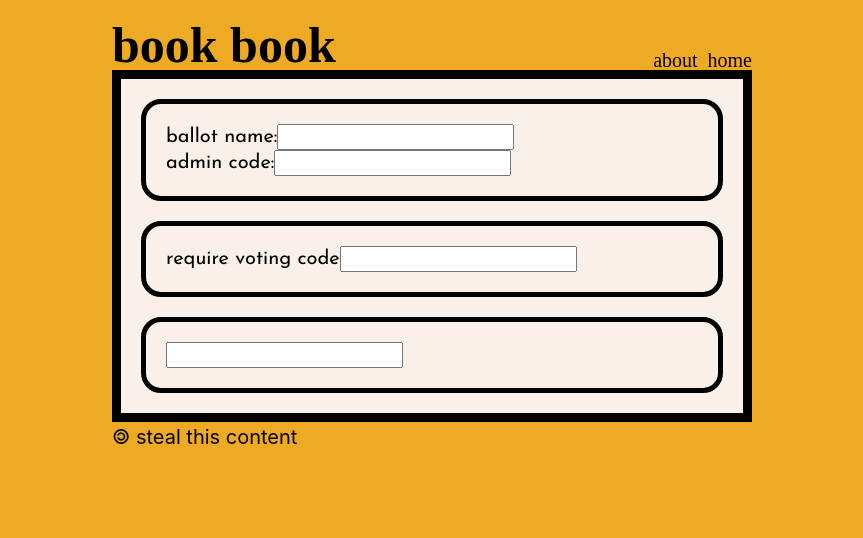
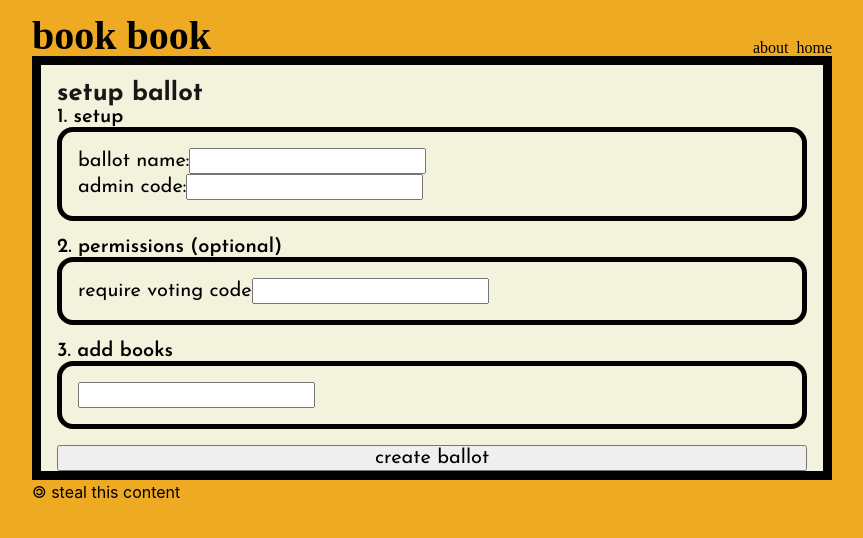
Before and after one commit to openbookbook/bookbook-web, a React app: page /setup in a window 1280 px wide. Shown: the whole page, without its empty margins (208-1071 px from the left). Built offline with nearby package versions, Linux system fonts and the light colour scheme.

Commit message:
implement styling suggestions

```diff
--- a/src/app/-culi.css
+++ /dev/null
@@ -1,115 +0,0 @@
-@import url('https://fonts.googleapis.com/css2?family=Josefin+Sans:ital,wght@0,100;0,200;0,300;0,400;0,500;0,600;0,700;1,100;1,200;1,300;1,400;1,500;1,600;1,700&display=swap');
-
-* {
-  text-transform: lowercase;
-  font-family: "Josefin Sans", sans-serif;
-  box-sizing: border-box;
-  font-size: 20px !important;
-}
-
-h1 {
-  font-size: 2rem;
-  font-weight: 900;
-}
-
-h2 {
-  font-size: 1.8rem;
-  font-weight: 800;
-}
-
-h3 {
-  font-size: 1.6rem;
-  font-weight: 700;
-  opacity: 0.9;
-}
-
-h4 {
-  font-size: 1.4rem;
-  font-weight: 600;
-  opacity: 0.9;
-}
-
-h5 {
-  font-size: 1.2rem;
-  font-weight: 500;
-  opacity: 0.8;
-}
-
-h6 {
-  font-size: 1.1rem;
-  font-weight: 500;
-  opacity: 0.8;
-}
-
-/* .App */
-.App {
-  background-color: #ea2;
-  display: flex !important;
-  flex-direction: column;
-  align-items: center;
-}
-
-.App > * {
-  width: 50%;
-}
-
-.App > main {
-  padding: 1rem;
-  padding-bottom: 0;
-  display: flex;
-  flex-direction: column;
-  border: 9px solid;
-}
-
-/* .Header */
-.Header {
-  padding: 0;
-  margin: 0;
-  margin-top: 1rem;
-  display: flex;
-  align-items: flex-end;
-  justify-content: space-between;
-  border: none;
-}
-
-.Header h1 {
-  font-size: 2.5rem !important;
-}
-
-.Header nav * {
-  margin-left: 0.5rem;
-  text-decoration: none;
-  color: black;
-  font-weight: 500;
-}
-
-/* .Footer */
-.Footer {
-  margin: 0;
-  margin-top: 0.25rem;
-  padding: 0;
-  background: none;
-}
-
-/* .SetupPage */
-.SetupPage form {
-  display: flex;
-  flex-direction: column;
-}
-
-.SetupPage fieldset {
-  margin-bottom: 1rem;
-  display: flex;
-  flex-direction: column;
-  border: 5px solid;
-  border-radius: 1rem;
-  padding: 1rem;
-}
-
-/* .BallotPage */
-.BallotPage > div {
-  margin-bottom: 1rem;
-  border: 5px solid;
-  border-radius: 1rem;
-  padding: 1rem;
-}
--- a/src/app/App.css
+++ b/src/app/App.css
@@ -1,11 +1,27 @@
-@import url('./-culi.css');
+@import url('./common.css');
 
 .App {
   height: 100vh;
-  display: grid;
-  grid-template-rows: auto 1fr auto;
+  background-color: #ea2;
+  display: flex !important;
+  flex-direction: column;
+  align-items: center;
+}
+
+.App > * {
+  width: 50%;
+  min-width: 800px;
+  width: clamp(800px, 50%, 1600px);
+}
+
+.App > main {
+  padding: 1rem;
+  padding-bottom: 0;
+  display: flex;
+  flex-direction: column;
+  border: 9px solid;
 }
 
 main {
-  background: #FAF0EA;
+  background: #f3f3dd;
 }
--- a/src/app/Footer.css
+++ b/src/app/Footer.css
@@ -1,5 +1,6 @@
 .Footer {
-  padding: 5px;
-  font-size: .8rem;
-  background: rgba(0, 0, 0, 0.1);
+  margin: 0;
+  margin-top: 0.25rem;
+  padding: 0;
+  background: none;
 }
--- a/src/app/Header.css
+++ b/src/app/Header.css
@@ -1,10 +1,21 @@
 .Header {
-  padding: 20px;
-  border-bottom: 1px solid lightgray;
   font-family: 'Times New Roman', Times, serif;
+  padding: 0;
+  margin: 0;
+  margin-top: 1rem;
+  display: flex;
+  align-items: flex-end;
+  justify-content: space-between;
+  border: none;
 }
 
-h1 {
-  font-size: 2rem;
-  font-weight: bold;
+.Header h1 {
+  font-size: 2.5rem;
 }
+
+.Header nav * {
+  margin-left: 0.5rem;
+  text-decoration: none;
+  color: black;
+  font-weight: 500;
+}
--- /dev/null
+++ b/src/app/common.css
@@ -0,0 +1,61 @@
+/* this css file is meant for fonts and classes used across all pages */
+@import url('https://fonts.googleapis.com/css2?family=Josefin+Sans:ital,wght@0,100;0,200;0,300;0,400;0,500;0,600;0,700;1,100;1,200;1,300;1,400;1,500;1,600;1,700&display=swap');
+
+.page {
+  display: flex;
+  flex-direction: column;
+}
+
+.panel {
+  margin-bottom: 1rem;
+  border: 5px solid;
+  border-radius: 1rem;
+  padding: 1rem;
+  display: flex;
+  flex-direction: column;
+}
+
+.panel-title {
+  font-weight: 600;
+}
+
+* {
+  text-transform: lowercase;
+  font-family: "Josefin Sans", sans-serif;
+  box-sizing: border-box;
+  font-size: 20px;
+}
+
+h1 {
+  font-size: 2rem;
+  font-weight: 900;
+}
+
+h2 {
+  font-size: 1.8rem;
+  font-weight: 800;
+}
+
+h3 {
+  font-size: 1.6rem;
+  font-weight: 700;
+  opacity: 0.9;
+}
+
+h4 {
+  font-size: 1.4rem;
+  font-weight: 600;
+  opacity: 0.9;
+}
+
+h5 {
+  font-size: 1.2rem;
+  font-weight: 500;
+  opacity: 0.8;
+}
+
+h6 {
+  font-size: 1.1rem;
+  font-weight: 500;
+  opacity: 0.8;
+}
--- a/src/ballot/BallotPage.js
+++ b/src/ballot/BallotPage.js
@@ -30,7 +30,6 @@ const fakeSuggestions = [
 ];
 
 const fakeVotes = [
-
   {
     username: 'daniella',
     ballotId: 1,
@@ -43,9 +42,7 @@ const fakeVotes = [
     id: 456,
     vote: '1 3 2'
   },
-
 ];
-
 
 export default class BallotPage extends Component {
 
@@ -68,11 +65,17 @@ export default class BallotPage extends Component {
 
   render() {
     return (
-      <div className="BallotPage">
+      <div className="BallotPage page">
+        <h3 className="page-title">ballot: blah blah</h3>
+        <span className="panel-title">1. login</span>
         <LoginPanel onAdminInput={this.onAdminInput} />
+        <span className="panel-title">2. vote</span>
         <VotingPanel />
         {/*only load adminpanel if showadmin is true, showadmin is true on if the code is entered*/}
-        {this.state.showAdmin && <AdminPanel />}
+        {this.state.showAdmin && <>
+          <span className="panel-title">3. admin</span>
+          <AdminPanel />
+        </>}
       </div>
     );
   }
@@ -88,7 +91,7 @@ class LoginPanel extends Component {
   render() {
 
     return (
-      <div className="LoginPanel">
+      <div className="LoginPanel panel">
         <form>
           <input placeholder="name" />
           <input placeholder="password" />
@@ -104,7 +107,7 @@ class VotingPanel extends Component {
 
   render() {
     return (
-      <div className="VotingPanel">
+      <div className="VotingPanel panel">
         <p>This ballot uses ranked choice voting to vote.  Please put the books in the order that you most desire to read them.</p>
 
       </div>
@@ -117,7 +120,7 @@ class AdminPanel extends Component {
 
   render() {
     return (
-      <div className="AdminPanel">
+      <div className="AdminPanel panel">
         hello, admin!
         <button>End vote!</button>
       </div>
--- a/src/setup/SetupPage.css
+++ b/src/setup/SetupPage.css
@@ -0,0 +1,4 @@
+.SetupPage .panel {
+  display: flex;
+  flex-direction: column;
+}
--- a/src/setup/SetupPage.js
+++ b/src/setup/SetupPage.js
@@ -7,8 +7,10 @@ export default class SetupPage extends Component {
   render() {
     return (
       <div className="SetupPage">
-        <form>
-          <fieldset>
+        <h3 class="page-title">setup ballot</h3>
+        <form className="page">
+          <span class="panel-title">1. setup</span>
+          <fieldset className="panel">
             <label>
               <span>Ballot Name:</span>
               <input name="ballot" required={true}/>
@@ -18,15 +20,18 @@ export default class SetupPage extends Component {
               <input name="admin"/>
             </label>
           </fieldset>
-          <fieldset>
+          <span class="panel-title">2. permissions (optional)</span>
+          <fieldset className="panel">
             <label>
               <span>Require Voting Code</span>
               <input/>
             </label>
           </fieldset>
-          <fieldset>
+          <span class="panel-title">3. add books</span>
+          <fieldset className="panel">
             <BookSuggest/>
           </fieldset>
+          <button>create ballot</button>
         </form>
 
       </div>
```
